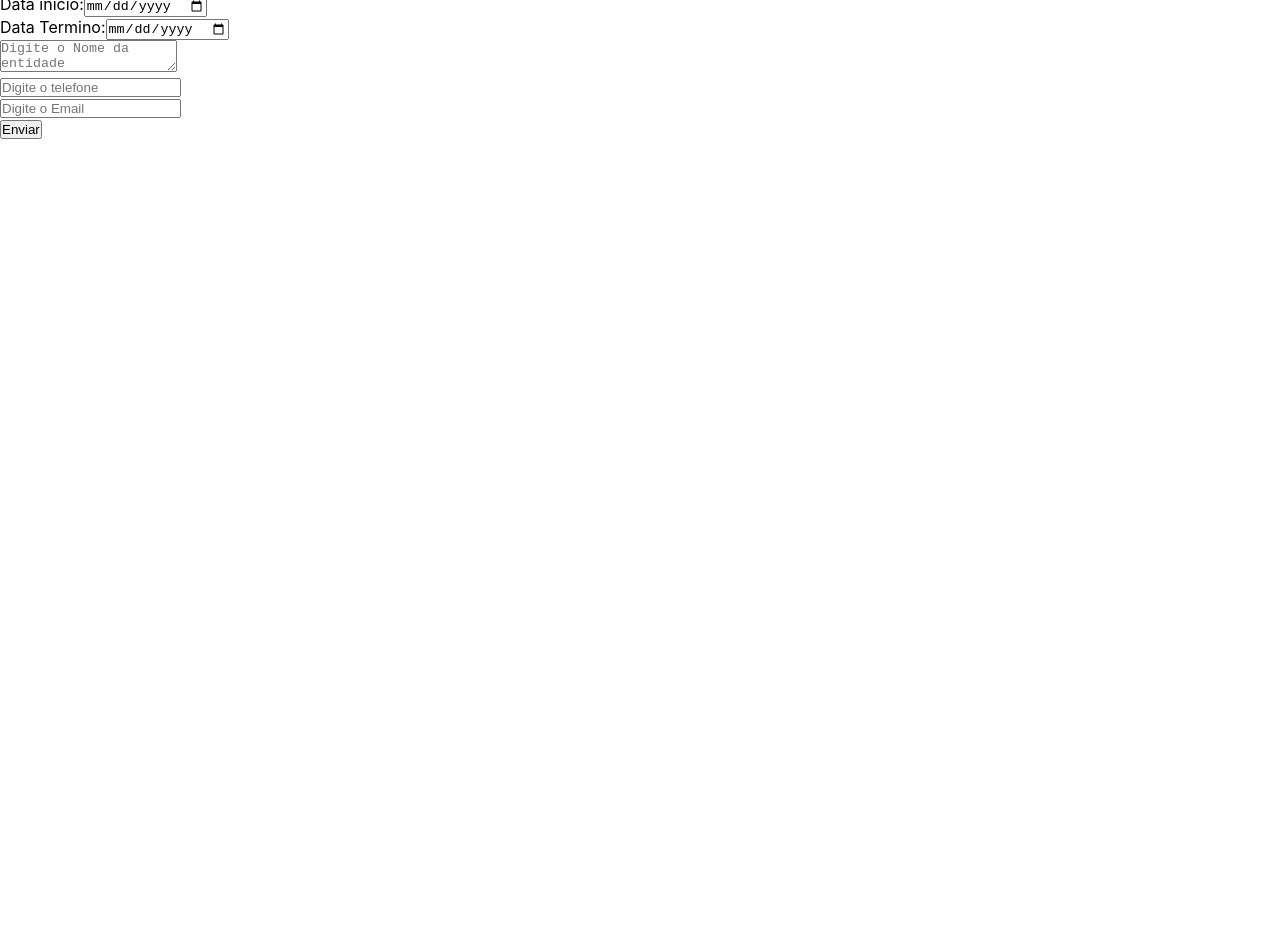
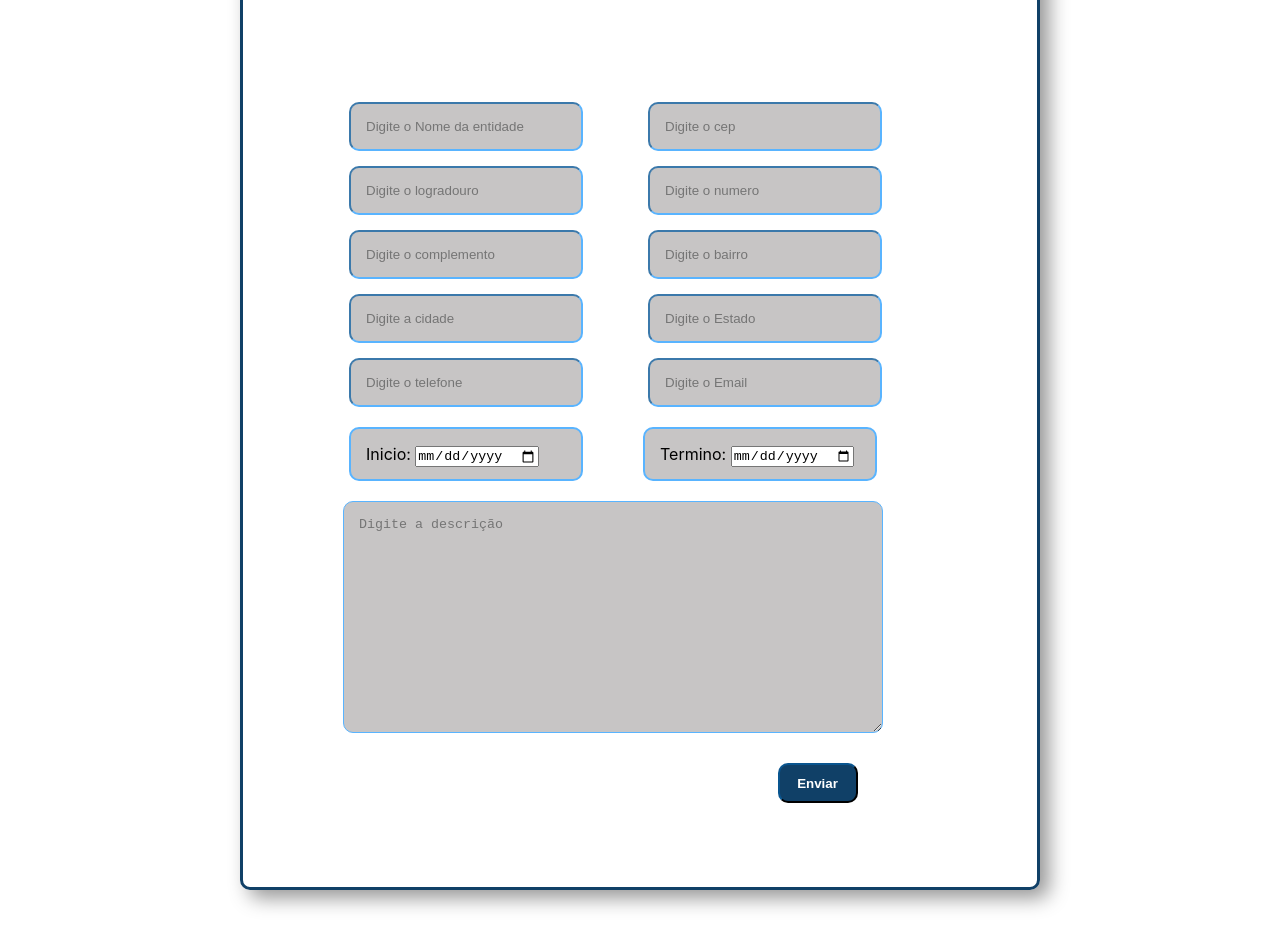
Before and after one commit to GabrielBrune/attProjet, a React (Create React App) app: page /formulariocoleta in a window 1280 px wide. Shown: the part 300-1248 px from the top of the page. Before the commit the page ends 800 px from the top, so only its background shows below. Built offline with nearby package versions, Linux system fonts and the light colour scheme; the HTML template or start-up script is replaced by a standard one.

Commit message:
att projet css

```diff
--- a/src/componentes/FormColeta/index.tsx
+++ b/src/componentes/FormColeta/index.tsx
@@ -3,34 +3,34 @@ import '../../estilos/estilos.css'
 import Cabecalho from '../cabecalho';
 
 type Props = {
-    onAdd : (
-        img:string,
-        nome:string,
-        cep:string,
-        logradouro:string,
-        numero:string,
-        complemento:string,
-        bairro:string,
-        cidade:string,
-        estado:string,
-        dataInicio:string,
-        dataTermino:string,
-        pontoRef:string,
-        descricao:string,
-        telefone:string,
-        email:string) => void;
+    onAdd: (
+        img: string,
+        nome: string,
+        cep: string,
+        logradouro: string,
+        numero: string,
+        complemento: string,
+        bairro: string,
+        cidade: string,
+        estado: string,
+        dataInicio: string,
+        dataTermino: string,
+        pontoRef: string,
+        descricao: string,
+        telefone: string,
+        email: string) => void;
 
 }
 
-{/*ghggh*/}
+{/*ghggh*/ }
 
-function FormularioColeta({onAdd}:Props){
+function FormularioColeta({ onAdd }: Props) {
 
-    function handleAddClick(){
-        if(Nome && Cep && Logradouro && Numero
+    function handleAddClick() {
+        if (Nome && Cep && Logradouro && Numero
             && Complemento && Bairro && Cidade &&
             Estado && DataInicio && DataTermino &&
-            PontoRef && Descricao && Telefone && Email){
+            PontoRef && Descricao && Telefone && Email) {
 
             onAdd(
                 Img,
@@ -48,203 +48,198 @@ function FormularioColeta({onAdd}:Props){
                 Descricao,
                 Telefone,
                 Email);
-            }else{
+        } else {
             alert('Preencha todos os campos!')
         }
     }
 
-    const[Img, setImg] = useState('')
-    const handleImgAdd = (e:ChangeEvent<HTMLInputElement>)=>(
+    const [Img, setImg] = useState('')
+    const handleImgAdd = (e: ChangeEvent<HTMLInputElement>) => (
         setImg(e.target.value)
     )
 
-    const[Bairro, setBairro] = useState('')
-    const handleBairroAdd = (e:ChangeEvent<HTMLInputElement>)=>(
+    const [Bairro, setBairro] = useState('')
+    const handleBairroAdd = (e: ChangeEvent<HTMLInputElement>) => (
         setBairro(e.target.value)
     )
 
-    const[Cep, setCep] = useState('')
-    const handleCepAdd = (e:ChangeEvent<HTMLInputElement>)=>(
+    const [Cep, setCep] = useState('')
+    const handleCepAdd = (e: ChangeEvent<HTMLInputElement>) => (
         setCep(e.target.value)
     )
 
-    const[Cidade, setCidade] = useState('')
-    const handleCidadeAdd = (e:ChangeEvent<HTMLInputElement>)=>(
+    const [Cidade, setCidade] = useState('')
+    const handleCidadeAdd = (e: ChangeEvent<HTMLInputElement>) => (
         setCidade(e.target.value)
     )
 
-    const[Complemento, setComplento] = useState('')
-    const handleCompletoAdd = (e:ChangeEvent<HTMLInputElement>)=>(
+    const [Complemento, setComplento] = useState('')
+    const handleCompletoAdd = (e: ChangeEvent<HTMLInputElement>) => (
         setComplento(e.target.value)
     )
 
-    const[DataInicio, setDataInicio] = useState('')
-    const handleDataInicioAdd = (e:ChangeEvent<HTMLInputElement>)=>(
+    const [DataInicio, setDataInicio] = useState('')
+    const handleDataInicioAdd = (e: ChangeEvent<HTMLInputElement>) => (
         setDataInicio(e.target.value)
     )
 
-    const[DataTermino, setDataTermino] = useState('')
-    const handleDataTerminoAdd = (e:ChangeEvent<HTMLInputElement>)=>(
+    const [DataTermino, setDataTermino] = useState('')
+    const handleDataTerminoAdd = (e: ChangeEvent<HTMLInputElement>) => (
         setDataTermino(e.target.value)
     )
 
-    const[Descricao, setDescricao] = useState('')
-    const handleDescricaoAdd = (e:ChangeEvent<HTMLTextAreaElement>)=>(
+    const [Descricao, setDescricao] = useState('')
+    const handleDescricaoAdd = (e: ChangeEvent<HTMLTextAreaElement>) => (
         setDescricao(e.target.value)
     )
 
-    const[Email, setEmail] = useState('')
-    const handleEmailAdd = (e:ChangeEvent<HTMLInputElement>)=>(
+    const [Email, setEmail] = useState('')
+    const handleEmailAdd = (e: ChangeEvent<HTMLInputElement>) => (
         setEmail(e.target.value)
     )
 
-    const[Estado, setEstado] = useState('')
-    const handleEstadoAdd = (e:ChangeEvent<HTMLInputElement>)=>(
+    const [Estado, setEstado] = useState('')
+    const handleEstadoAdd = (e: ChangeEvent<HTMLInputElement>) => (
         setEstado(e.target.value)
     )
 
-    const[Logradouro, setLogradouro] = useState('')
-    const handleLogradouroAdd = (e:ChangeEvent<HTMLInputElement>)=>(
+    const [Logradouro, setLogradouro] = useState('')
+    const handleLogradouroAdd = (e: ChangeEvent<HTMLInputElement>) => (
         setLogradouro(e.target.value)
     )
 
-    const[Nome, setNome] = useState('')
-    const handleNomeAdd = (e:ChangeEvent<HTMLInputElement>)=>(
+    const [Nome, setNome] = useState('')
+    const handleNomeAdd = (e: ChangeEvent<HTMLInputElement>) => (
         setNome(e.target.value)
     )
 
-    const[Numero, setNumero] = useState('')
-    const handleNumeroAdd = (e:ChangeEvent<HTMLInputElement>)=>(
+    const [Numero, setNumero] = useState('')
+    const handleNumeroAdd = (e: ChangeEvent<HTMLInputElement>) => (
         setNumero(e.target.value)
     )
 
-    const[PontoRef, setPontoRef] = useState('')
-    const handlePontoRefAdd = (e:ChangeEvent<HTMLTextAreaElement>)=>(
+    const [PontoRef, setPontoRef] = useState('')
+    const handlePontoRefAdd = (e: ChangeEvent<HTMLTextAreaElement>) => (
         setPontoRef(e.target.value)
     )
 
-    const[Telefone, setTelefone] = useState('')
-    const handleTelefoneAdd = (e:ChangeEvent<HTMLInputElement>)=>(
+    const [Telefone, setTelefone] = useState('')
+    const handleTelefoneAdd = (e: ChangeEvent<HTMLInputElement>) => (
         setTelefone(e.target.value)
     )
 
 
-    return(
+    return (
         <div>
             <div>
-                <Cabecalho/>
+                <Cabecalho />
             </div>
-          <div className= 'box-conteiner-formcoleta'>
-            <div className='FormColeta'>
             <div>
-            <input className='cssForm'
-                value={Img}
-                type = 'image'
-                placeholder="Adicione uma imagem do local"
-                onChange={handleImgAdd}
-                />
 
+                <div className='box-conteiner-form'>
+                    <div className='top'>
+                        <h2>Insira as informações</h2>
+                    </div>
+                    <div className='box-input'>
                     <input className='cssForm'
                         value={Nome}
-                type = 'text'
+                        type='text'
                         placeholder="Digite o Nome da entidade"
                         onChange={handleNomeAdd}
                     />
-            <br/>
+                    <br />
                     <input className='cssForm'
                         value={Cep}
-                type = 'text'
+                        type='text'
                         placeholder="Digite o cep"
                         onChange={handleCepAdd}
                     />
-            <br/>
+                    <br />
                     <input className='cssForm'
                         value={Logradouro}
-                type = 'text'
+                        type='text'
                         placeholder="Digite o logradouro"
                         onChange={handleLogradouroAdd}
                     />
-            <br/>
+                    <br />
                     <input className='cssForm'
                         value={Numero}
-                type = 'text'
+                        type='text'
                         placeholder="Digite o numero"
                         onChange={handleNumeroAdd}
                     />
-            <br/>
+                    <br />
                     <input className='cssForm'
                         value={Complemento}
-                type = 'text'
+                        type='text'
                         placeholder="Digite o complemento"
                         onChange={handleCompletoAdd}
                     />
-            <br/>
+                    <br />
                     <input className='cssForm'
                         value={Bairro}
-                type = 'text'
+                        type='text'
                         placeholder="Digite o bairro"
                         onChange={handleBairroAdd}
                     />
-            <br/>
+                    <br />
                     <input className='cssForm'
                         value={Cidade}
-                type = 'text'
+                        type='text'
                         placeholder="Digite a cidade"
                         onChange={handleCidadeAdd}
                     />
-            <br/>
+                    <br />
                     <input className='cssForm'
                         value={Estado}
-                type = 'text'
+                        type='text'
                         placeholder="Digite o Estado"
                         onChange={handleEstadoAdd}
                     />
-            <br/>
-            <textarea className='cssForm'
-                value={PontoRef}
-                placeholder="Digite o ponto de referencia"
-                onChange={handlePontoRefAdd}
-                />
-            <br/>
-                 <label>Data inicio:</label>
-            <input className='datainicioForm'
-                value={DataInicio}
-                type = 'date'
-                onChange={handleDataInicioAdd}
-                />
-            <br/>
-                 <label>Data Termino:</label>
-            <input className='dataterminoForm'
-                value={DataTermino}
-                type = 'date'
-                onChange={handleDataTerminoAdd}
-                />
-            <br/>
-            <textarea className='cssForm'
-                value={Descricao}
-                placeholder="Digite o Nome da entidade"
-                onChange={handleDescricaoAdd}
-                />
-            <br/>
+                    <br />
                     <input className='cssForm'
                         value={Telefone}
-                type = 'text'
+                        type='text'
                         placeholder="Digite o telefone"
                         onChange={handleTelefoneAdd}
                     />
-            <br/>
+                    <br />
                     <input className='cssForm'
                         value={Email}
-                type = 'text'
+                        type='text'
                         placeholder="Digite o Email"
                         onChange={handleEmailAdd}
                     />
+                    <div className='datainicioForm'>
+                        <label>Inicio: </label>
+                        <input
+                            value={DataInicio}
+                            type='date'
+                            onChange={handleDataInicioAdd}
+                        />
                     </div>
-            <button onClick={handleAddClick}>Enviar</button>
+                    <div className='dataterminoForm'>
+                        <label>Termino: </label>
+                        <input
+                            value={DataTermino}
+                            type='date'
+                            onChange={handleDataTerminoAdd}
+                        />
+                    </div>
+                    <br />
+                    <textarea className='cssForm1'
+                        value={Descricao}
+                        placeholder="Digite a descrição"
+                        onChange={handleDescricaoAdd}
+                    />
+                    <br />
 
+                    <button className='buttonEnter1' onClick={handleAddClick}>Enviar</button>
                     </div>
                 </div>
             </div>
+        </div>
+
     );
 }
 
--- a/src/estilos/estilos.css
+++ b/src/estilos/estilos.css
@@ -74,7 +74,23 @@ a{
      width: 100px;
      height: 100px;
 }
+
+/* CSS LOGIN*/
 .Adm{
+    height:25px;
+    width:200px;
+    background-color: rgb(199, 197, 197);
+    align-items: center;
+    align-self: center;
+    text-align: center;
+    border-color:  rgb(89, 180, 255);
+    margin:0px;
+    margin-top:40px;
+    padding: 10px;
+    border-radius: 10px;
+}
+
+.Adm2{
     height:25px;
     width:200px;
     background-color: rgb(199, 197, 197);
@@ -87,16 +103,16 @@ a{
     padding: 10px;
     border-radius: 10px;
 }
+
 .box-conteiner-log{
     border-radius: 10px;
-    box-shadow: 9px 8px 20px rgba(0, 0, 0, 0.247);
+    box-shadow: 9px 8px 20px rgba(0, 0, 0, 0.416);
     display: flex;
     justify-content: center;
     text-align: center;
     flex-wrap: wrap;
     border: 3px solid;
-    background-color: rgb(233, 233, 233);
-    border-color:  rgb(0, 59, 160);
+    border-color:  rgb(16, 64, 103);
     margin:100px;
     margin-left:auto;
     margin-right:auto ;
@@ -112,9 +128,130 @@ a{
 }
 
 .background-Log{
-    background: linear-gradient(15deg, rgba(0,38,107,1) 2%, rgb(56, 100, 177) 40%);
+   background-color: rgba(123, 123, 123, 0.31);
     width: 100%;
     height: 100%;
     display: flex;
     position: absolute;
 }
+
+.buttonEnter{
+    height:30px;
+    width:80px;
+    background-color: rgb(16, 64, 103);
+    color: white;
+    font-weight: bold;
+    border-color:  rgb(4, 35, 59);
+    margin:0px;
+    margin-top:30px;
+    padding: 10px;
+    border-radius: 10px;
+    width: 33%;
+    height: 100%;
+}
+
+/* FORM COLETA */
+
+.cssForm{
+    position: relative;
+    height:15px;
+    width: 200px;
+    background-color: rgb(199, 197, 197);
+    border-color:  rgb(89, 180, 255);
+    margin-top: 15px;
+    margin-left: 5px;
+    margin-right:60px;
+    padding: 15px;
+    border-radius: 10px;
+
+}
+.cssForm1{
+    position: relative;
+    height:200px;
+    width: 700px;
+    background-color: rgb(199, 197, 197);
+    border-color:  rgb(89, 180, 255);
+    border-radius: 10px;
+    margin-top: 20px;
+    margin-right:60px;
+    padding: 15px;
+
+}
+
+.box-conteiner-form{
+    display: flex;
+    justify-content: left;
+    flex-direction: row;
+    flex-wrap: wrap ;
+    border-radius: 10px;
+    box-shadow: 9px 8px 20px rgba(0, 0, 0, 0.416);
+    border: 3px solid;
+    border-color:  rgb(16, 64, 103);
+    margin:100px;
+    margin-left:auto;
+    margin-right:auto ;
+    padding-top: 50px;
+    width:800px;
+    height: 1000px;
+    box-sizing: border-box;
+}
+.datainicioForm{
+    position: relative;
+    border: 2px solid;
+    height:20px;
+    width: 200px;
+    background-color: rgb(199, 197, 197);
+    border-color:  rgb(89, 180, 255);
+    border-radius: 10px;
+    margin-top: 20px;
+    margin-right:60px;
+    padding: 15px;
+}
+
+.dataterminoForm{
+    position: relative;
+    border: 2px solid;
+    height:20px;
+    width: 200px;
+    background-color: rgb(199, 197, 197);
+    border-color:  rgb(89, 180, 255);
+    border-radius: 10px;
+    margin-top: 20px;
+    margin-right:60px;
+    padding: 15px;
+}
+
+.buttonEnter1{
+    align-content: flex-end;
+    height:40px;
+    width:80px;
+    background-color: rgb(16, 64, 103);
+    color: white;
+    font-weight: bold;
+    border-color:  rgb(4, 35, 59);
+    margin-left:349px;
+    margin-top:30px;
+    padding: 10px;
+    border-radius: 10px;
+
+}
+
+.box-input{
+    display: flex;
+    justify-content: center;
+    flex-direction: row;
+    flex-wrap: wrap ;
+    margin-right:auto;
+    margin-left:auto;
+    padding:100px;
+    width:800px;
+    height: 900px;
+    box-sizing: border-box;
+
+}
+
+.top{
+    margin-top: 15px;
+    margin-right:auto;
+    margin-left:auto;
+}
```
Also changed, not shown: src/componentes/pages/logAdm.tsx (+7 -11 lines). Lines whose indentation alone changed are shown as unchanged.
